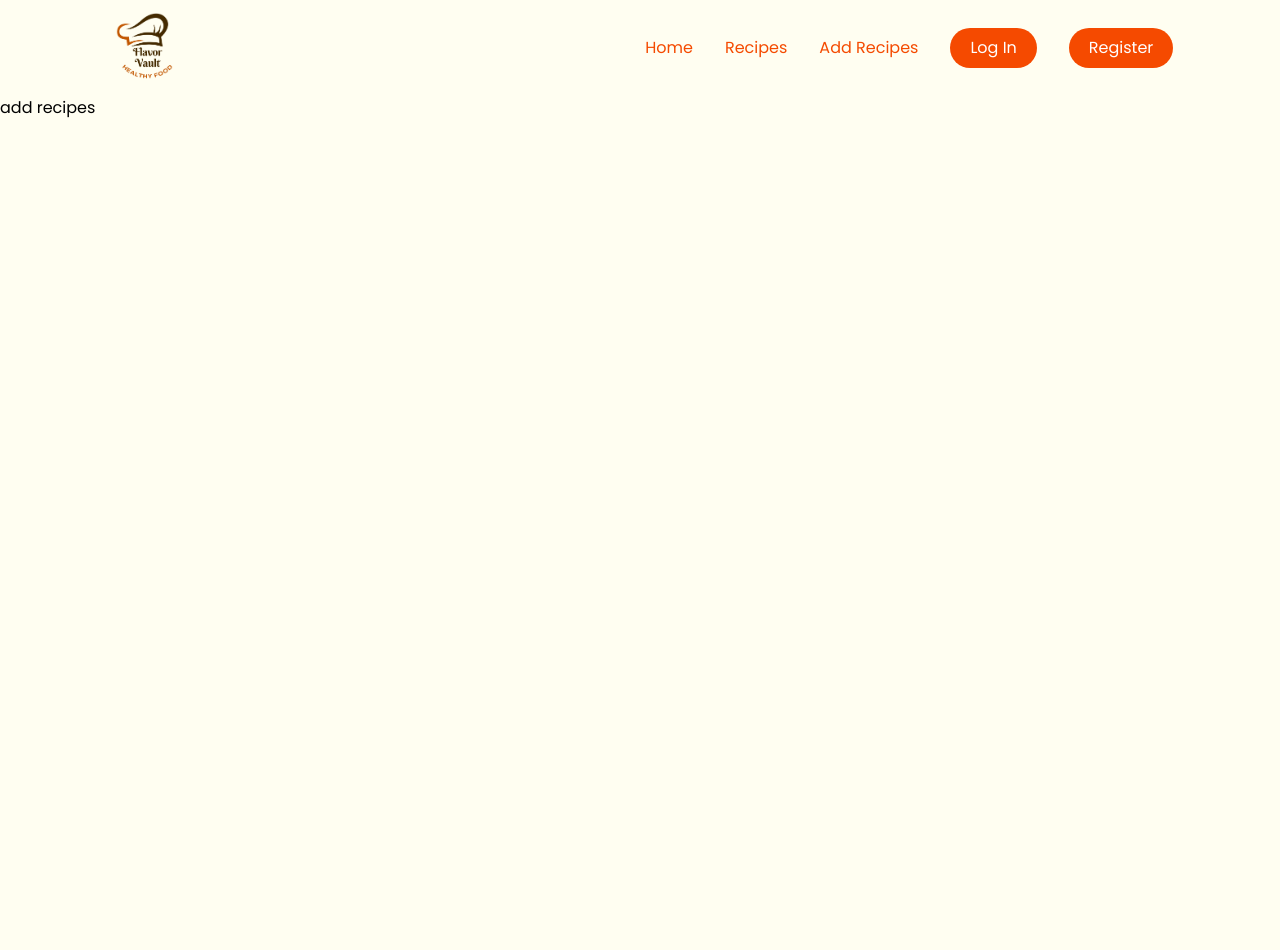
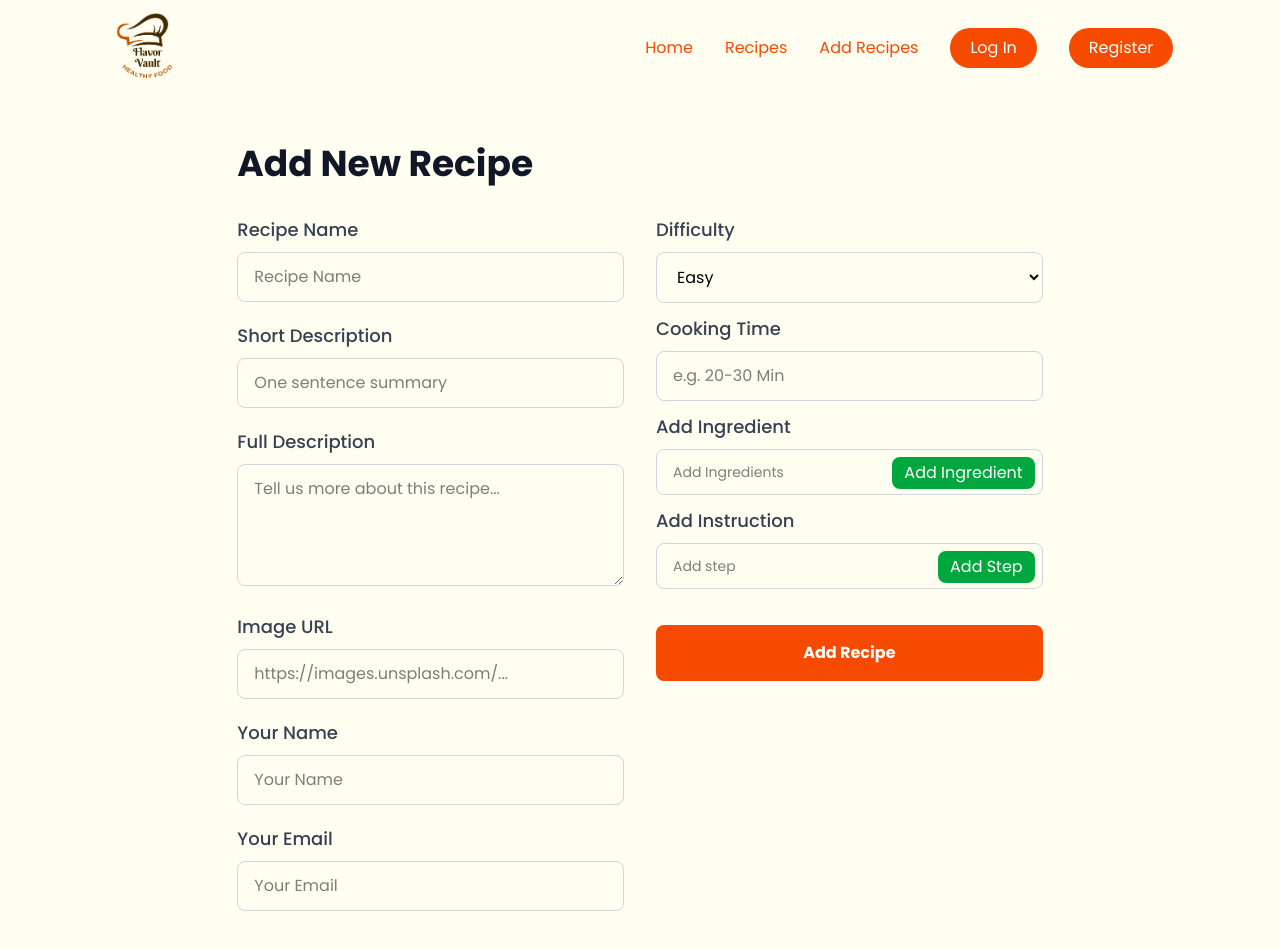
Before and after one commit to obaidullah-miazi-dev/FlavorVault-my-first-next.js-web, a Next.js app: page /addRecipes in a window 1280 px wide. Shown: the top 950 px of the page. Before the commit the page ends 800 px from the top, so only its background shows below. Built offline with nearby package versions, Linux system fonts and the light colour scheme.

Commit message:
added add recipe functionality and changed some style on recipe details page

```diff
--- a/package.json
+++ b/package.json
@@ -12,7 +12,8 @@
     "lucide-react": "^0.554.0",
     "next": "16.0.3",
     "react": "19.2.0",
-    "react-dom": "19.2.0"
+    "react-dom": "19.2.0",
+    "react-hook-form": "^7.66.1"
   },
   "devDependencies": {
     "@tailwindcss/postcss": "^4",
--- a/src/app/addRecipes/page.jsx
+++ b/src/app/addRecipes/page.jsx
@@ -1,11 +1,293 @@
-import React from 'react';
+"use client";
 
-const AddRecipes = () => {
-    return (
-        <div>
-            add recipes
+import { useForm } from "react-hook-form";
+import { useRouter } from "next/navigation";
+import { useState } from "react";
+
+export default function AddRecipeForm() {
+  const router = useRouter();
+  const [instructions, setInstructions] = useState([]);
+  const [instructionInput, setInstructionInput] = useState("");
+  const [ingredients, setIngredients] = useState([]);
+  const [ingredientInput, setIngredientInput] = useState("");
+
+  const addInstruction = (e) => {
+    e.preventDefault();
+    if (!instructionInput.trim()) return;
+    setInstructions([...instructions, instructionInput]);
+    setInstructionInput("");
+  };
+
+  const addIngredient = (e) => {
+    e.preventDefault()
+    if (!ingredientInput.trim()) return;
+    setIngredients([...ingredients, ingredientInput]);
+    setIngredientInput("");
+  };
+
+  const {
+    register,
+    handleSubmit,
+    formState: { errors },
+    reset,
+  } = useForm({
+    defaultValues: {
+      difficulty: "Easy",
+      ingredients: "",
+      instructions: "",
+    },
+  });
+
+  const onSubmit = async (data) => {
+    const finalData = {
+        ...data,
+        instructions: instructions,
+        ingredients: ingredients
+    }
+    try {
+      const res = await fetch("http://localhost:4000/addRecipe", {
+        method: "POST",
+        headers: { "Content-Type": "application/json" },
+        body: JSON.stringify(finalData),
+      });
+
+      if (res.ok) {
+        reset();
+        router.push("/recipes");
+      } else {
+        alert("Failed to add recipe");
+      }
+    } catch (err) {
+      alert("Error: " + err.message);
+    }
+  };
+
+  return (
+    <div className="md:w-8/12  mx-auto px-6 py-12">
+      <h1 className="text-4xl font-bold text-gray-900 mb-8">Add New Recipe</h1>
+
+      <form
+        onSubmit={handleSubmit(onSubmit)}
+        className="space-y-8 md:flex justify-between gap-8"
+      >
+        <div className="flex-1 space-y-5">
+          {/* Name */}
+          <div>
+            <label className="block text-lg font-medium text-gray-700 mb-2">
+              Recipe Name
+            </label>
+            <input
+              {...register("name",{ required: true })}
+
+              className="w-full px-4 py-3 border border-gray-300 rounded-lg focus:ring-2 outline-none focus:ring-orange-500 focus:border-transparent"
+              placeholder="Recipe Name"
+            />
+            {errors.name && (
+              <p className="text-red-600 text-sm mt-1">Recipe Name is Required</p>
+            )}
+          </div>
+
+          {/* Short Description */}
+          <div>
+            <label className="block text-lg font-medium text-gray-700 mb-2">
+              Short Description
+            </label>
+            <input
+              {...register("shortDescription",{ required: true })}
+
+              className="w-full px-4 py-3 border border-gray-300 rounded-lg focus:ring-2 outline-none focus:ring-orange-500"
+              placeholder="One sentence summary"
+            />
+            {errors.shortDescription && (
+              <p className="text-red-600 text-sm mt-1">
+                Short Description is Required
+              </p>
+            )}
+          </div>
+
+          {/* Full Description */}
+          <div>
+            <label className="block text-lg font-medium text-gray-700 mb-2">
+              Full Description
+            </label>
+            <textarea
+              {...register("fullDescription",{ required: true })}
+
+              rows={4}
+              className="w-full px-4 py-3 border border-gray-300 rounded-lg focus:ring-2 outline-none focus:ring-orange-500"
+              placeholder="Tell us more about this recipe..."
+            />
+            {errors.fullDescription && (
+              <p className="text-red-600 text-sm mt-1">
+                Full Description is Required
+              </p>
+            )}
+          </div>
+
+          {/* Image URL */}
+          <div>
+            <label className="block text-lg font-medium text-gray-700 mb-2">
+              Image URL
+            </label>
+            <input
+              {...register("image",{ required: true })}
+
+              type="url"
+              className="w-full px-4 py-3 border border-gray-300 rounded-lg focus:ring-2 outline-none focus:ring-orange-500"
+              placeholder="https://images.unsplash.com/..."
+            />
+            {errors.image && (
+              <p className="text-red-600 text-sm mt-1">
+                Image Url is Required
+              </p>
+            )}
+          </div>
+
+          {/* YOur Name */}
+          <div>
+            <label className="block text-lg font-medium text-gray-700 mb-2">
+              Your Name
+            </label>
+            <input
+              {...register("recipeMakerName",{ required: true })}
+
+              type="text"
+              className="w-full px-4 py-3 border border-gray-300 rounded-lg focus:ring-2 outline-none focus:ring-orange-500"
+              placeholder="Your Name"
+            />
+            {errors.recipeMakerName && (
+              <p className="text-red-600 text-sm mt-1">
+                Name is Required
+              </p>
+            )}
+          </div>
+          {/* Your Email*/}
+          <div>
+            <label className="block text-lg font-medium text-gray-700 mb-2">
+              Your Email
+            </label>
+            <input
+              {...register("recipeMakerEmail",{ required: true })}
+
+              type="email"
+              className="w-full px-4 py-3 border border-gray-300 rounded-lg focus:ring-2 outline-none focus:ring-orange-500"
+              placeholder="Your Email"
+            />
+            {errors.recipeMakerEmail && (
+              <p className="text-red-600 text-sm mt-1">
+                Email is Required
+              </p>
+            )}
+          </div>
         </div>
-    );
-};
 
-export default AddRecipes;
+        <div className="flex-1 space-y-3">
+          {/* Difficulty */}
+          <div>
+            <label className="block text-lg font-medium text-gray-700 mb-2">
+              Difficulty
+            </label>
+            <select
+              {...register("difficulty",{ required: true })}
+
+              className="w-full px-4 py-3 border border-gray-300 rounded-lg focus:ring-2 outline-none focus:ring-orange-500"
+            >
+              <option value="Easy">Easy</option>
+              <option value="Medium">Medium</option>
+              <option value="Hard">Hard</option>
+            </select>
+            {errors.difficulty && (
+                <p className="text-red-500 text-sm mt-1">
+                    Difficulty is Required
+                </p>
+            )}
+          </div>
+
+          {/* Cooking Time */}
+          <div>
+            <label className="block text-lg font-medium text-gray-700 mb-2">
+              Cooking Time
+            </label>
+            <input
+              {...register("cookTime",{ required: true })}
+              type="text"
+              className="w-full px-4 py-3 border border-gray-300 rounded-lg focus:ring-2 outline-none focus:ring-orange-500"
+              placeholder="e.g. 20-30 Min"
+            />
+            {errors.cookTime && (
+              <p className="text-red-600 text-sm mt-1">
+                Cook Time is Required
+              </p>
+            )}
+          </div>
+
+          {/* Ingredients - one per line */}
+          <div className="relative">
+            <label className="block text-lg font-medium text-gray-700 mb-2">
+              Add Ingredient
+            </label>
+            <input
+              type="text"
+              value={ingredientInput}
+              onChange={(e) => setIngredientInput(e.target.value)}
+              placeholder="Add Ingredients"
+              className="w-full px-4 py-3 border border-gray-300 rounded-lg font-mono text-sm focus:ring-2 outline-none focus:ring-orange-500"
+            />
+            <button
+              onClick={addIngredient}
+              className="bg-green-600 text-white px-3 py-1 absolute right-2 top-11 rounded-lg"
+            >
+              Add Ingredient
+            </button>
+
+            <ol className="mt-3 list-decimal ml-5">
+              {ingredients.map((ing, index) => (
+                <li key={index} className="mb-1">
+                  {ing}
+                </li>
+              ))}
+            </ol>
+          </div>
+
+          {/* Instructions - one per line */}
+          <div className="relative">
+            <label className="block text-lg font-medium text-gray-700 mb-2">
+              Add Instruction
+            </label>
+            <input
+              type="text"
+              value={instructionInput}
+              onChange={(e) => setInstructionInput(e.target.value)}
+              placeholder="Add step"
+              className="w-full px-4 py-3 border border-gray-300 rounded-lg font-mono text-sm focus:ring-2 outline-none focus:ring-orange-500"
+            />
+            <button
+              onClick={addInstruction}
+              className="bg-green-600 text-white px-3 py-1 absolute right-2 top-11 rounded-lg"
+            >
+              Add Step
+            </button>
+
+            <ol className="mt-3 list-decimal ml-5">
+              {instructions.map((step, index) => (
+                <li key={index} className="mb-1">
+                  {step}
+                </li>
+              ))}
+            </ol>
+          </div>
+
+          {/* Submit */}
+          <div className="pt-6">
+            <button
+              type="submit"
+              className="w-full bg-orange-600 hover:bg-orange-700 text-white font-bold py-4 rounded-lg transition disabled:opacity-70"
+            >
+              Add Recipe
+            </button>
+          </div>
+        </div>
+      </form>
+    </div>
+  );
+}
--- a/src/app/recipes/[id]/page.jsx
+++ b/src/app/recipes/[id]/page.jsx
@@ -10,7 +10,7 @@ export default async function RecipeDetails({ params }) {
   });
   if (!res.ok) return notFound();
   const recipe = await res.json();
-//   console.log(recipe);
+  console.log(recipe);
 
   return (
     <div className="mt-12">
@@ -24,9 +24,9 @@ export default async function RecipeDetails({ params }) {
           Back to Recipes
         </Link>
       </div>
-      <div className="w-10/12 mx-auto px-6 flex justify-between gap-12">
+      <div className="w-10/12 mx-auto px-6">
         {/* image  */}
-        <div className="relative w-8/12 h-auto rounded-2xl overflow-hidden shadow-lg mb-10">
+        <div className="relative w-full md:min-h-[800] min-h-[300] rounded-2xl overflow-hidden shadow-lg mb-10">
           <Image
             src={recipe.image}
             alt={recipe.name}
```
Also changed, not shown: 1 other file (tests, documents, lock files or other folders).
